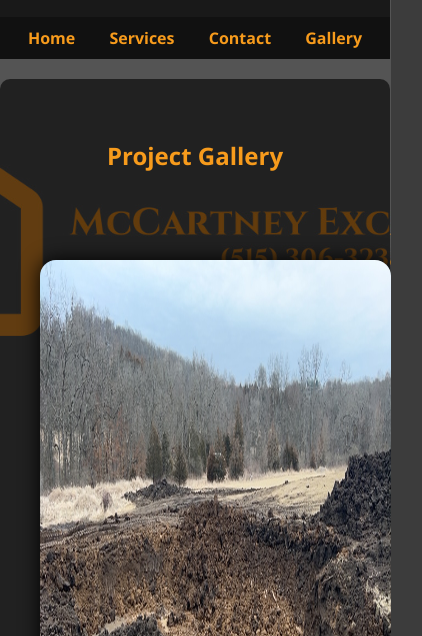
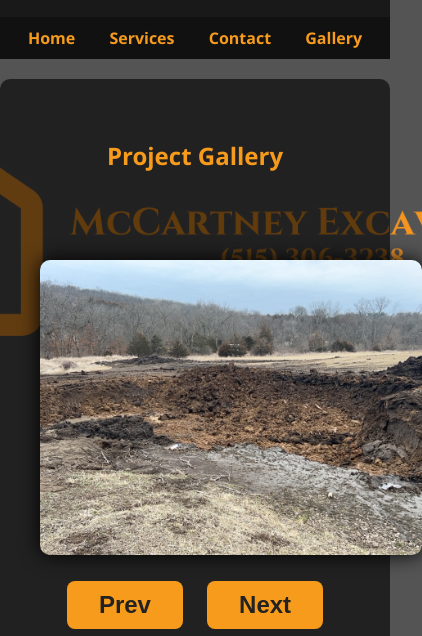
Before and after one commit to rscook1219/ExcavatingWebsite, a plain HTML site: page gallery.html in a window 390 px wide. Shown: the part 185-821 px from the top of the page, 422 px wide, since content can reach past the window. Drawn offline with nearby package versions, Linux system fonts and the light colour scheme.

Commit message:
fixed mobile image size

```diff
--- a/gallery.html
+++ b/gallery.html
@@ -96,17 +96,32 @@
       align-items: center;
     }
 
-    #slideshow img {
+    /* Desktop: large images */
+    #slideshow img,
+    .gallery a img {
       width: 90vw;
       max-width: 1000px;
-      height: 90vh;
+      height: 70vh;
       max-height: 80vh;
-      object-fit: center;
+      object-fit: cover;
       border-radius: 16px;
       box-shadow: 0 0 20px #000;
       background: #222;
       display: block;
       margin: 0 auto 24px auto;
+    }
+
+    /* Mobile: smaller images */
+    @media (max-width: 700px) {
+      #slideshow img,
+      .gallery a img {
+        width: 98vw;
+        max-width: 100vw;
+        height: 35vh;
+        max-height: 40vh;
+        border-radius: 10px;
+        margin: 0 auto 16px auto;
+      }
     }
 
     #slideshow button {
```
